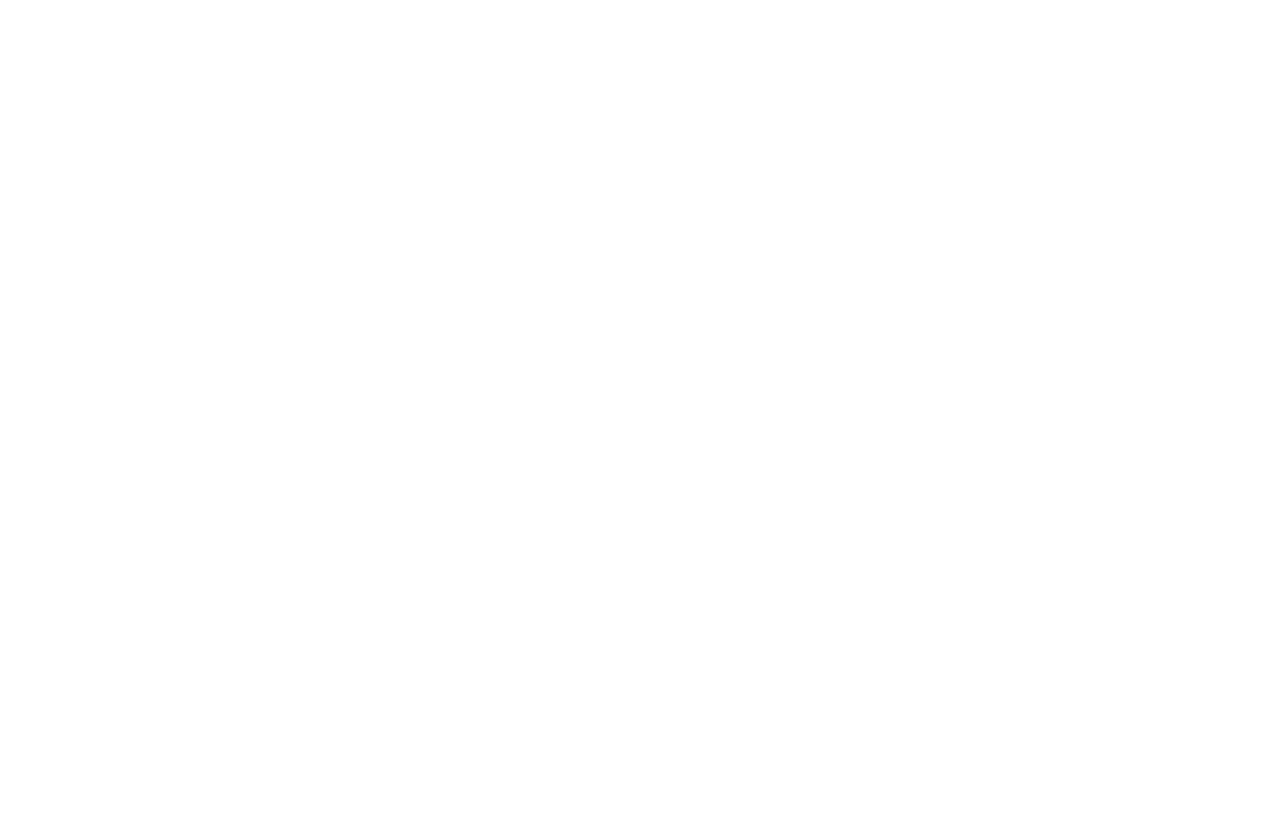
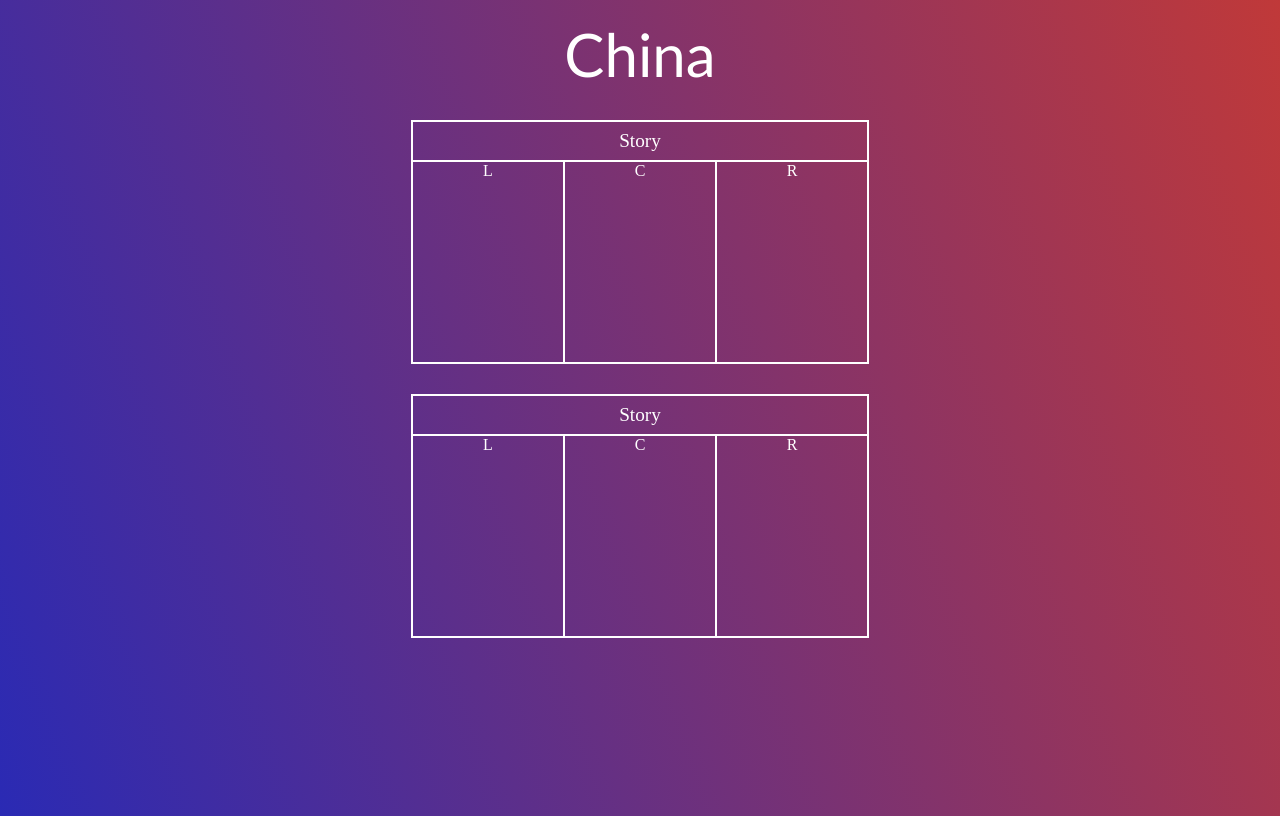
Before and after one commit to alex-goldschmidt/News-Aggregator, a plain HTML site: page Pages/China.html in a window 1280 px wide. Drawn offline with Linux system fonts and the light colour scheme.

Commit message:
link css with other category pages

```diff
--- a/Pages/BigTech.html
+++ b/Pages/BigTech.html
@@ -5,7 +5,7 @@
     <meta http-equiv="X-UA-Compatible" content="IE=edge">
     <meta name="viewport" content="width=device-width, initial-scale=1.0">
     <title>Big Tech</title>
-    <link rel="stylesheet" href="../category_style_files/BigTech.css">
+    <link rel="stylesheet" href="../category_style_files/categories.css">
 </head>
 <body>
     <div class="container">
@@ -48,8 +48,5 @@
           </div>
         </div>
     </div>
-
-
-
 </body>
 </html>
--- a/Pages/China.html
+++ b/Pages/China.html
@@ -0,0 +1,52 @@
+<!DOCTYPE html>
+<html lang="en">
+<head>
+    <meta charset="UTF-8">
+    <meta http-equiv="X-UA-Compatible" content="IE=edge">
+    <meta name="viewport" content="width=device-width, initial-scale=1.0">
+    <title>Big Tech</title>
+    <link rel="stylesheet" href="../category_style_files/categories.css">
+</head>
+<body>
+    <div class="container">
+        <div class="title">China</div>
+
+    <div class="spacer">
+        &nbsp;
+   </div>
+
+    <div class="container2">
+        <div class="blocks">
+            <div class="headline">Story</div>
+          <div class="block1">
+            <div class="lean">L</div>
+          </div>
+          <div class="block2">
+            <div class="lean">C</div>
+          </div>
+          <div class="block3">
+            <div class="lean">R</div>
+          </div>
+        </div>
+    </div>
+
+    <div class="spacer">
+        &nbsp;
+   </div>
+
+    <div class="container3">
+        <div class="blocks">
+            <div class="headline">Story</div>
+          <div class="block1">
+            <div class="lean">L</div>
+          </div>
+          <div class="block2">
+            <div class="lean">C</div>
+          </div>
+          <div class="block3">
+            <div class="lean">R</div>
+          </div>
+        </div>
+    </div>
+</body>
+</html>
--- /dev/null
+++ b/category_style_files/categories.css
@@ -0,0 +1,77 @@
+html {
+    background: linear-gradient(250deg, #c03939, #2a2ab4);
+}
+
+body {
+    display: flex;
+    min-height: 100vh;
+    justify-content: center;
+ }
+
+ .title {
+    display: flex;
+    justify-content: center;
+    font-family: 'Gill Sans', 'Gill Sans MT', 'Trebuchet MS', sans-serif;
+    font-weight: 400;
+    font-size: 60px;
+    color: white;
+}
+
+.container {
+    display: initial;
+    justify-content: center;
+    position: fixed;
+    width: 100%;
+    height: 75px;
+    padding: 10px;
+}
+
+.spacer {
+    width: 100%;
+    height: 70px;
+}
+
+.container2 {
+    display: flex;
+    justify-content: center;
+}
+
+.blocks {
+    display: flex;
+    flex-direction: row;
+    justify-content: center;
+    flex-wrap: wrap;
+    margin: 0 -3rem;
+    border: 1px solid white;
+}
+
+.headline {
+    position: absolute;
+    margin: -41px;
+    padding: 8px;
+    font-size: larger;
+    display: flex;
+    justify-content: center;
+    color: white;
+    border: 1px solid white;
+    width: 438px;
+    border-width: 2px;
+}
+
+.block1, .block2, .block3 {
+    border: 1px solid white;
+    height: 200px;
+    width: 150px;
+}
+
+
+.lean {
+    display: flex;
+    justify-content: center;
+    color: white;
+}
+
+.container3 {
+    display: flex;
+    justify-content: center;
+}
```
Also changed, not shown: Pages/Congress.html (+52 -0 lines), Pages/Economy.html (+52 -0 lines), Pages/RussiaUkraine.html (+52 -0 lines), 1 other file.
